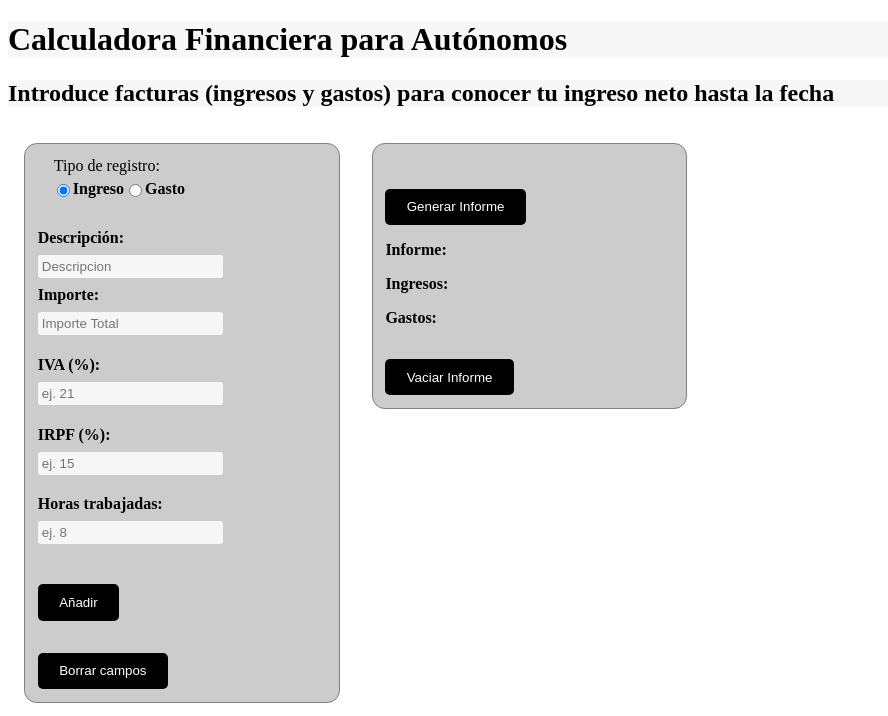
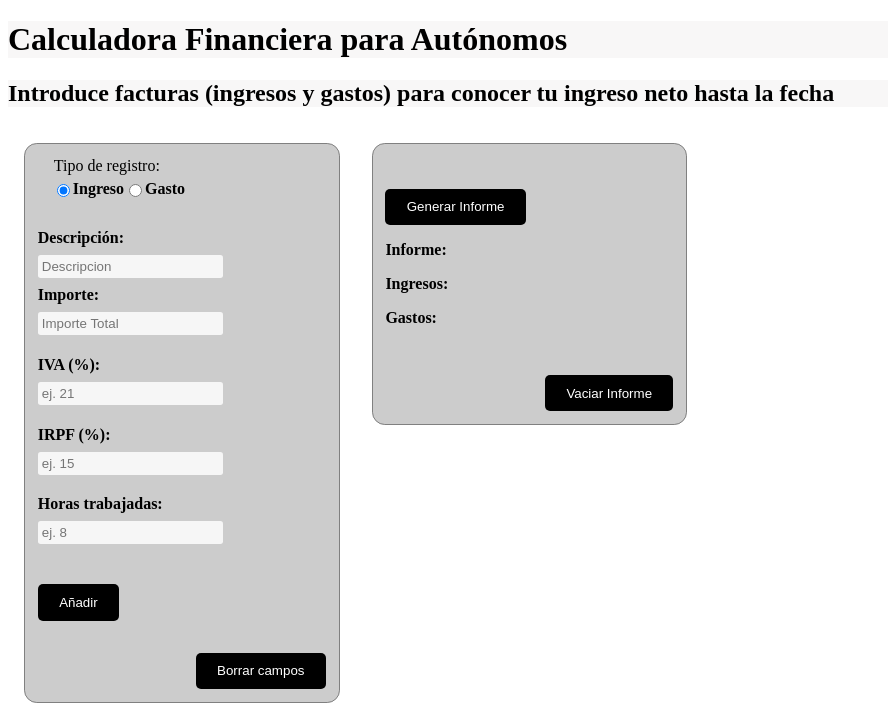
Before and after one commit to uo226650/ej6practica3, a plain HTML site: page index.html in a window 1280 px wide. Shown: the top 716 px of the page, without its empty margins (0-888 px from the left). Drawn offline with Linux system fonts and the light colour scheme; grey boxes are pictures that could not be loaded.

Commit message:
media removed

```diff
--- a/CalculadoraFinanciera.css
+++ b/CalculadoraFinanciera.css
@@ -1,6 +1,5 @@
 #formulario, #listas{
 	width: 18em;
-	height: 100%;
 	float: left;
 	padding:0.8em;
 	border-radius:0.8em;
@@ -23,7 +22,9 @@ label , p{
 	font-size: 0.8em;
 	font-weight: normal;
 }
-
+.borrar{
+	float:right;
+}
 .borrar:hover{
 	background-color: rgba(247, 27, 27, 0.753);
 }
@@ -69,7 +70,7 @@ h1, h2 {
 	background-color: rgb(248, 247, 247);
 	color: black;
 }
-
+/*
 @media screen and (max-width: 630px) {
 
 	body{
@@ -81,4 +82,4 @@ h1, h2 {
 		font-size: 80%;
 	}
 
-}
+}*/
```
